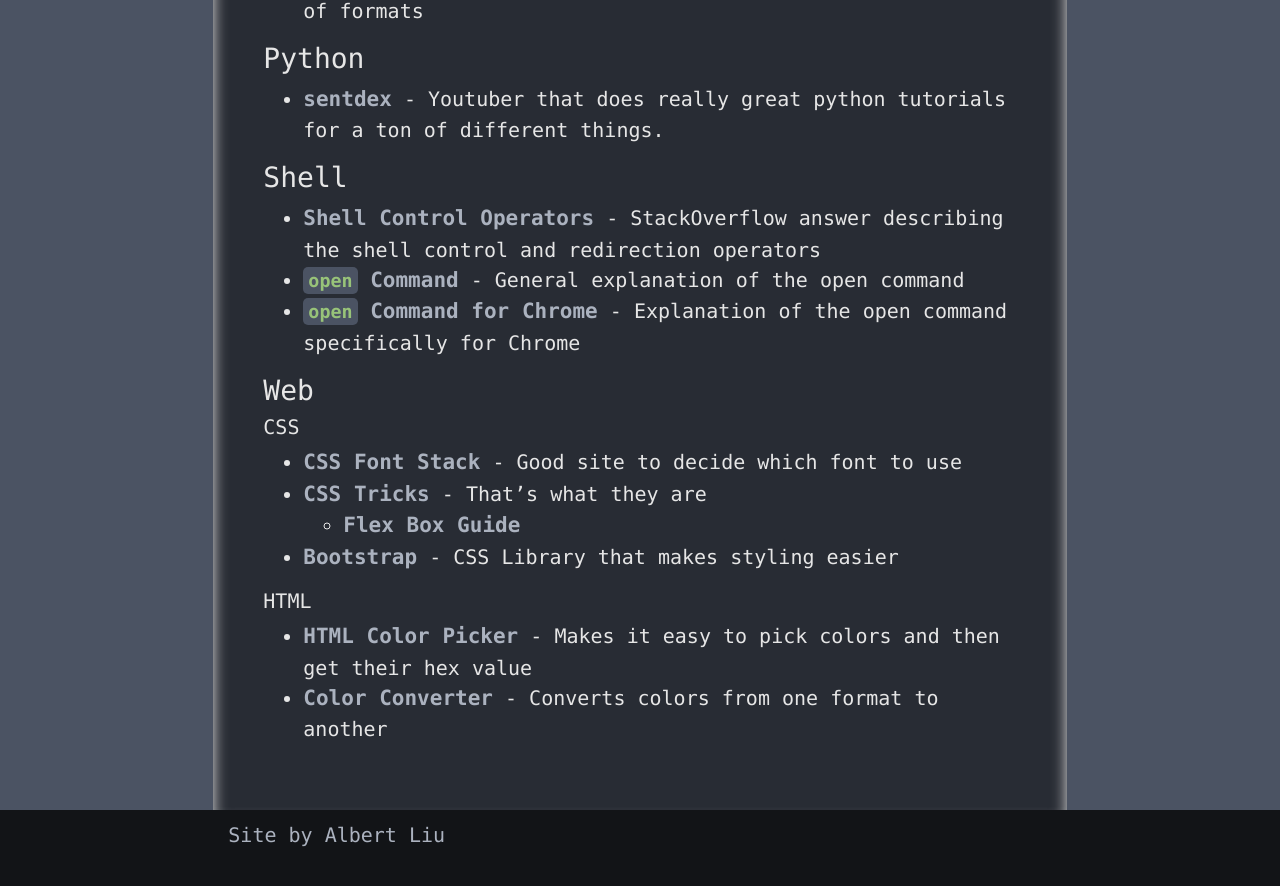
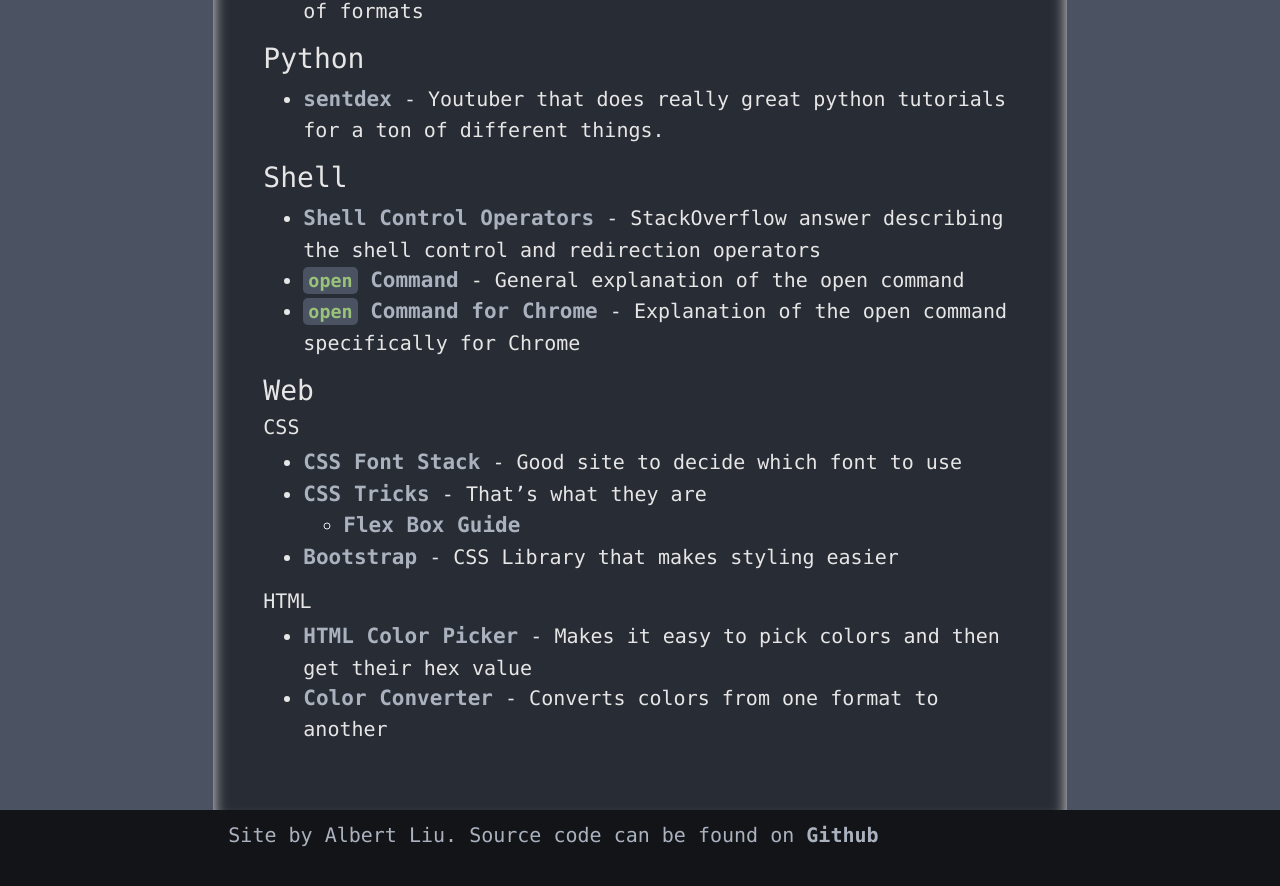
Before and after one commit to A1Liu/a1liu.github.io, a Jekyll site: the page built from src/index.html, in a window 1280 px wide and 900 px high, scrolled down 2182 px. Shown: the top 886 px of the window. Built offline with Jekyll 4.4.1, drawn with Linux system fonts in a browser that asks for light colours.

Commit message:
source code url

```diff
--- a/src/_layouts/base.html
+++ b/src/_layouts/base.html
@@ -33,7 +33,10 @@
 			</div>
 			<div class="row" id="footer-row">
 				<div class="col-2"></div>
-				<div class="col-10">Site by Albert Liu</div>
+				<div class="col-10">
+					Site by Albert Liu. Source code can be found on
+					<a href="https://github.com/A1Liu/a1liu.github.io"><strong>Github</strong></a>
+				</div>
 			</div>
 		</div>
 	{% include scripts.html %}
```
